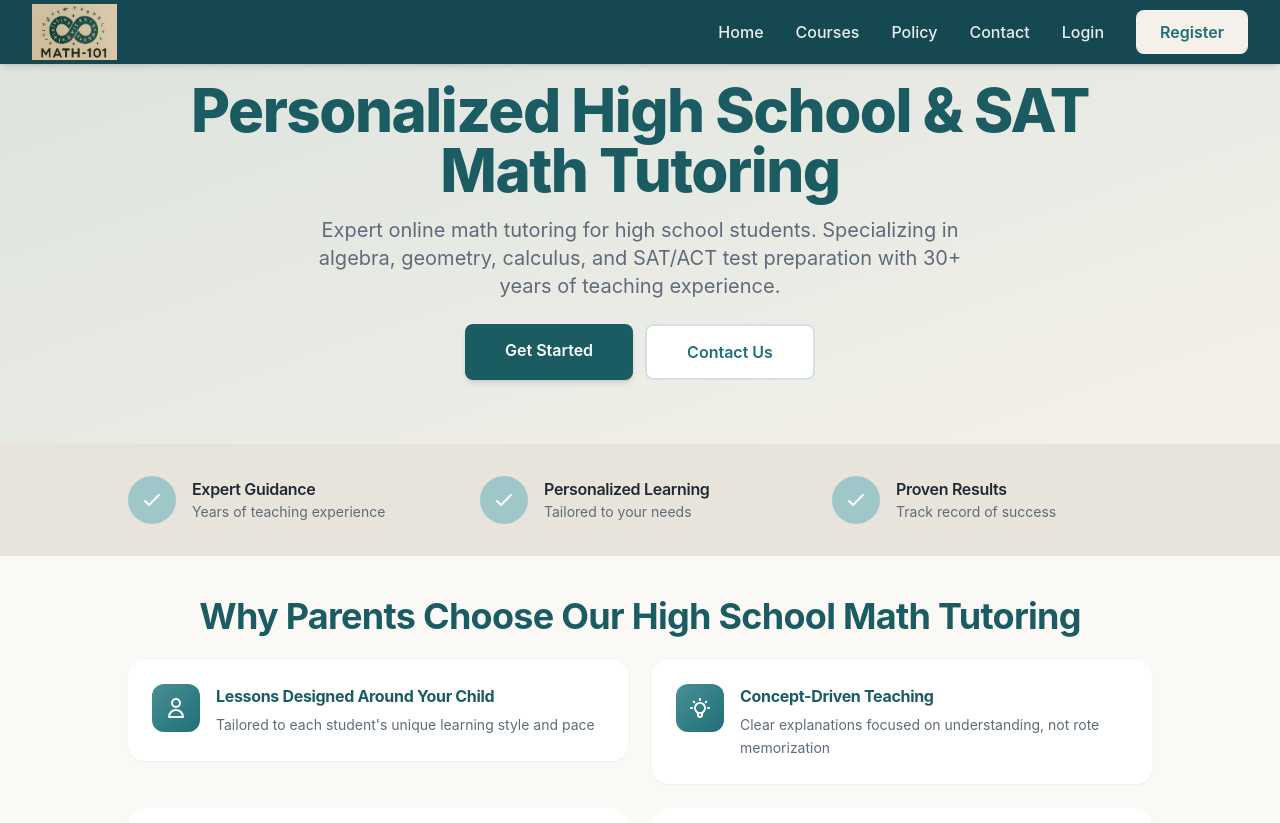
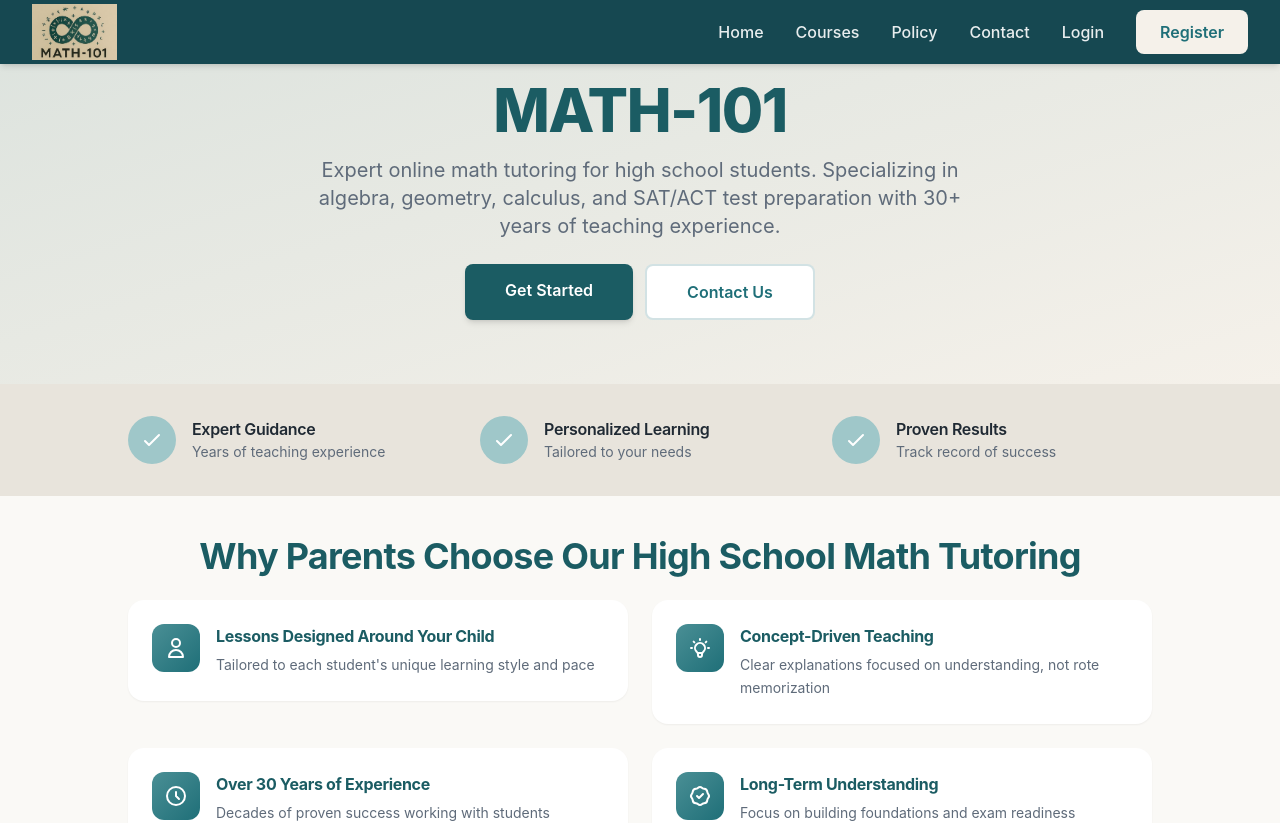
Before and after one commit to sarakmenon/MATH-101, a Next.js app: page / in a window 1280 px wide. Shown: the top 823 px of the page. Built offline with nearby package versions, Linux system fonts and the light colour scheme; no server answers.

Commit message:
change name:

```diff
--- a/app/page.tsx
+++ b/app/page.tsx
@@ -111,7 +111,7 @@ export default function HomePage() {
         <div className="max-w-5xl mx-auto text-center">
           <ScrollReveal>
             <h1 className="text-4xl sm:text-5xl lg:text-6xl font-extrabold text-[#1B5C63] mb-4 tracking-tight leading-[1.1]">
-              Personalized High School & SAT Math Tutoring
+              MATH-101
             </h1>
           </ScrollReveal>
           <ScrollReveal delay={0.1}>
```
